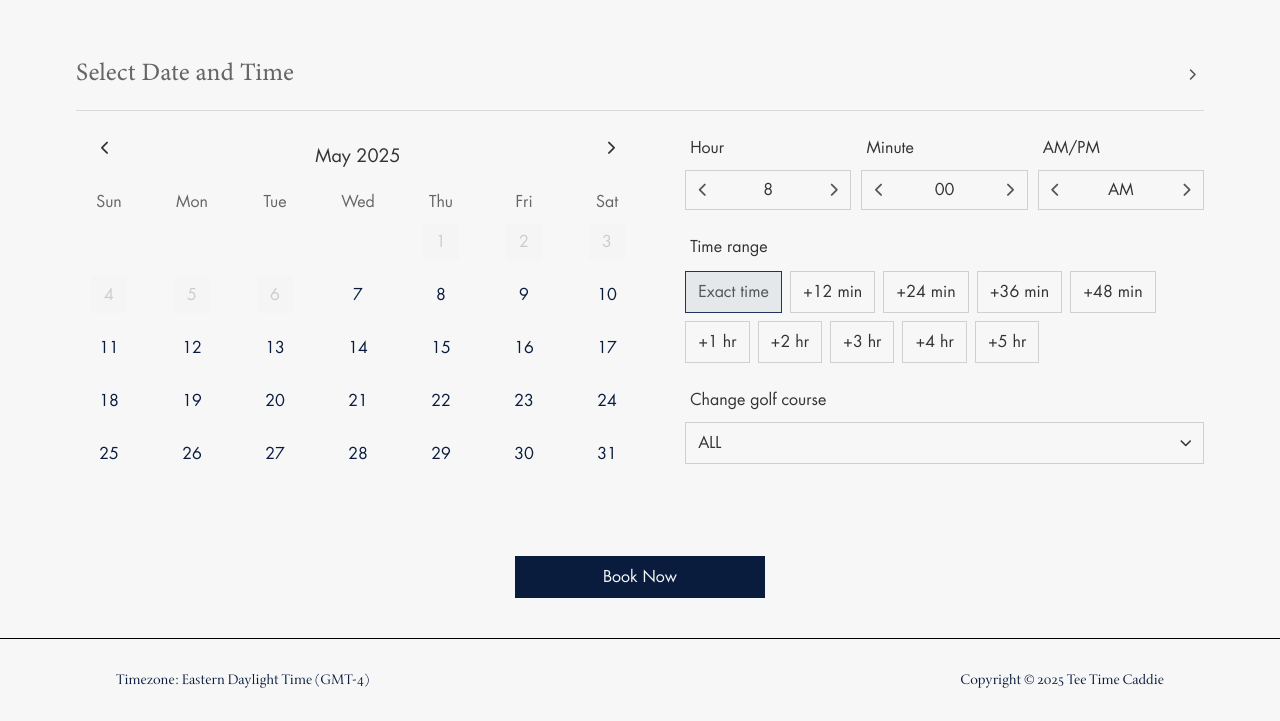
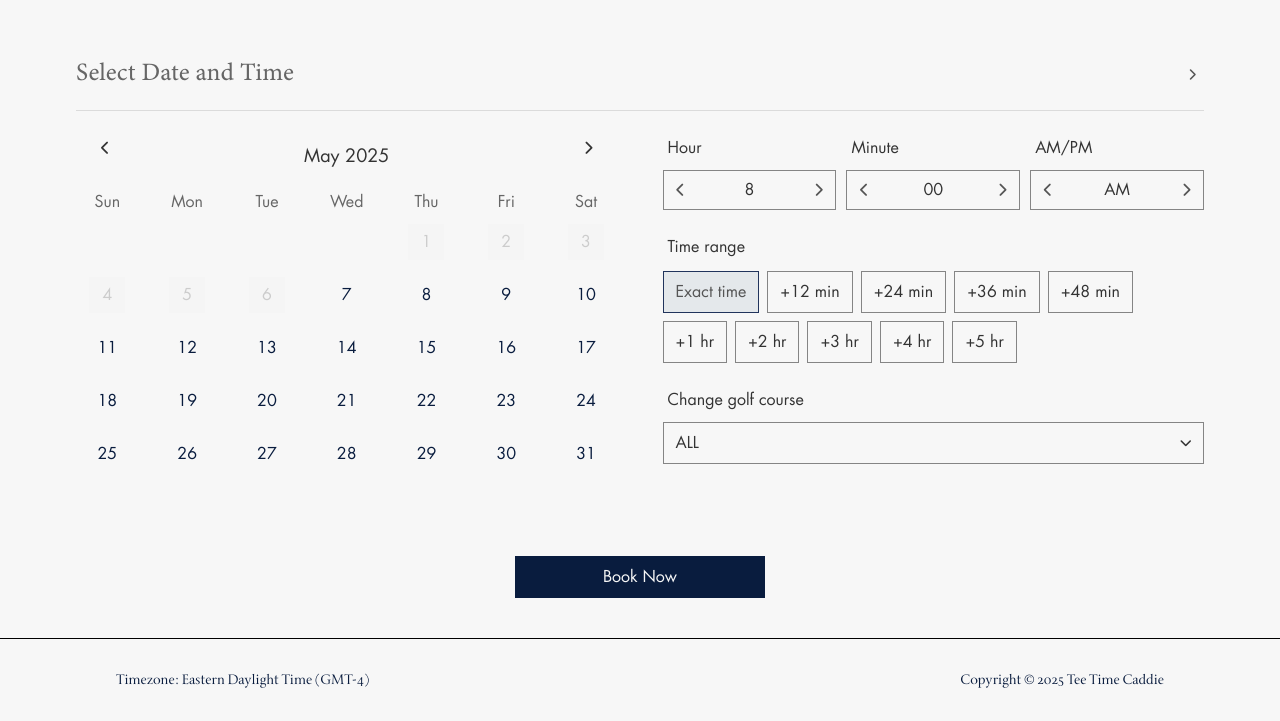
Before and after one commit to milicajovic/Tee-Time-Reservation-Bot, a Flask app: page / in a window 1280 px wide. Shown: the part 223-944 px from the top of the page. Run offline with Flask 3, Linux system fonts and the light colour scheme; parts of the project's set-up code (start-up, migrations or seed data) failed here and were passed over; some libraries are stand-ins or nearby versions.

Commit message:
Update styles.css

```diff
--- a/static/css/styles.css
+++ b/static/css/styles.css
@@ -245,7 +245,7 @@ body {
     align-items: center;
     justify-content: space-between;
     background-color: #f7f7f7;
-    border: 1px solid #d1cfcf;
+    border: 1px solid #858585;
     width: 100%;
     height: 40px;
     padding: 0 5px;
@@ -312,7 +312,7 @@ body {
     flex: 0 0 auto;
     padding: 8px 12px;
     background-color: #f7f7f7;
-    border: 1px solid #d1cfcf;
+    border: 1px solid #858585;
     cursor: pointer;
     font-family: 'Futura Light', sans-serif;
     font-size: 16px;
@@ -361,7 +361,7 @@ body {
 
 .course-dropdown-button {
     background: #f7f7f7;
-    border: 1px solid #d1cfcf;
+    border: 1px solid #858585;
     padding: 8px 12px;
     cursor: pointer;
     display: flex;
@@ -1749,7 +1749,7 @@ body {
     align-items: center;
     gap: 8px;
     font-family: 'Futura Light', sans-serif;
-    color: #555;
+    color: #21345C;
     transition: all 0.2s ease;
 }
 
@@ -1776,7 +1776,7 @@ body {
     position: absolute;
     top: 100%;
     right: 0;
-    background-color: #f7f7f7;
+    background-color: #fff;
     border: 1px solid #e0e0e0;
     border-radius: 3px;
     margin-top: 4px;
@@ -1795,15 +1795,15 @@ body {
     cursor: pointer;
     transition: background-color 0.2s ease;
     font-family: 'Futura Light', sans-serif;
-    color: #555;
+    color: #21345C;
 }
 
 .gallery-container .items-per-page-option:hover {
-    background-color: #f2f3f3;
+    background-color: #f7f7f7;
 }
 
 .gallery-container .items-per-page-option.selected {
-    background-color: #e5e6e6;
+    background-color: #f7f7f7;
     color: #091c3e;
 }
 
@@ -2415,12 +2415,12 @@ body {
 
     .calendar {
         flex: 1;
-        max-width: 50%;
+        max-width: 48%;
     }
 
     .right-container {
         flex: 1;
-        max-width: 46%;
+        max-width: 48%;
         padding-top: 5px;
     }
 }
```
